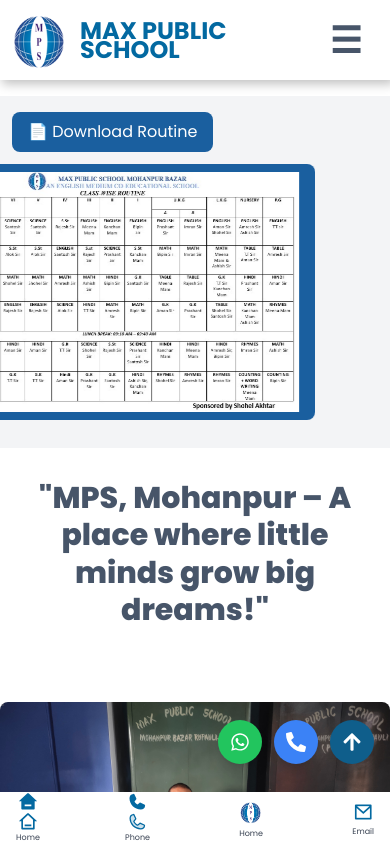
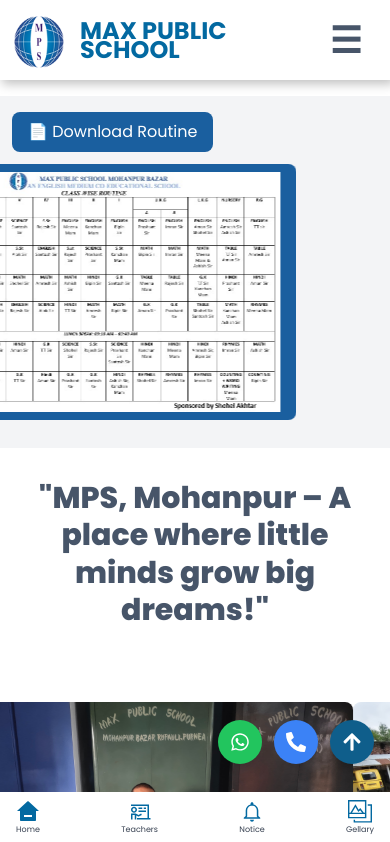
Before and after one commit to prashantkumarpro/MPS, a React (Vite) app: page / in a window 390 px wide. Shown: the top 842 px of the page. Built offline with nearby package versions, Linux system fonts and the light colour scheme.

Commit message:
some code added

```diff
--- a/src/App.css
+++ b/src/App.css
@@ -0,0 +1,3 @@
+body{
+    scroll-behavior: smooth;
+}
--- a/src/App.jsx
+++ b/src/App.jsx
@@ -6,17 +6,19 @@ import Gallery from './components/Gallery'
 import MobileBottomHeader from './components/MobileBottomHeder'
 import Footer from './pages/Footer'
 import MarqueeDownload from './components/MarqueeDownload '
+import ContactSection from './components/ContactSection'
 function App () {
   return (
-    <>
+    <div className='scroll-smooth'>
       <Header />
       <MarqueeDownload />
       <Home />
       <Welcome />
       <Gallery />
+      <ContactSection />
       <Footer />
       <MobileBottomHeader />
-    </>
+    </div>
   )
 }
 
--- a/src/components/Gallery.jsx
+++ b/src/components/Gallery.jsx
@@ -70,7 +70,9 @@ const Gallery = () => {
   }
 
   return (
-    <section className='py-8 px-3 sm:px-4'>
+    <section
+    id='gallery'
+    className='py-8 px-3 sm:px-4'>
       <h2 className='text-3xl px-2 sm:text-center font-bold text-left text-gray-800 mb-12'>
         Gallery
       </h2>
--- a/src/components/MarqueeDownload .jsx
+++ b/src/components/MarqueeDownload .jsx
@@ -11,7 +11,7 @@ const MarqueeDownload = () => {
   }
 
   return (
-    <div
+    <div id='notice'
       className='w-full flex flex-col mt-24 md:mt-48 overflow-hidden bg-gray-100 py-4'
       onMouseEnter={handlePause}
       onMouseLeave={handleResume}
--- a/src/components/MobileBottomHeder.jsx
+++ b/src/components/MobileBottomHeder.jsx
@@ -1,39 +1,73 @@
 import logo from '../assets/logo.png'
 import { RiHome3Fill, RiHome3Line } from 'react-icons/ri'
 import { PiPhoneDuotone, PiPhoneFill } from 'react-icons/pi'
+import { IoMdNotificationsOutline } from 'react-icons/io'
+import { IoNotifications } from 'react-icons/io5'
+import { GiTeacher } from 'react-icons/gi'
+import { LiaChalkboardTeacherSolid } from 'react-icons/lia'
+import { TfiGallery } from 'react-icons/tfi'
+import { GrGallery } from 'react-icons/gr'
+import { useState } from 'react'
+
 const MobileBottomHeader = () => {
+  const [activeTab, setActiveTab] = useState('home')
   return (
     <>
-      <div className='w-full flex md:hidden items-center justify-between px-4  fixed bottom-0 left-0 z-50 shadow-lg bg-white '>
-        <a href='#' className='flex items-center flex-col gap-0'>
-          <div className='text-xl text-[#0369A1]'>
-            <RiHome3Fill />
-            <RiHome3Line />
+      <div className='w-full flex md:hidden items-center justify-between px-4 py-2 fixed bottom-0 left-0 z-50 shadow-lg bg-white'>
+        {/* Home */}
+        <a
+          href='#home'
+          onClick={() => setActiveTab('home')}
+          className='flex items-center flex-col gap-0'
+        >
+          <div className='text-2xl text-[#0369A1]'>
+            {activeTab === 'home' ? <RiHome3Fill /> : <RiHome3Line />}
           </div>
           <p className='text-[8px] text-gray-700'>Home</p>
         </a>
+
+        {/* Teachers */}
         <a
-          href='tel:+916283552938'
+          href='#contact'
+          onClick={() => setActiveTab('teachers')}
           className='flex items-center flex-col gap-0'
         >
-          <div className='text-xl text-[#0369A1]'>
-            <PiPhoneFill />
-            <PiPhoneDuotone />
+          <div className='text-2xl text-[#0369A1]'>
+            {activeTab === 'teachers' ? (
+              <GiTeacher />
+            ) : (
+              <LiaChalkboardTeacherSolid />
+            )}
           </div>
-          <p className='text-[8px] text-gray-700'>Phone</p>
+          <p className='text-[8px] text-gray-700'>Teachers</p>
         </a>
-        <div className='flex items-center flex-col'>
-          <img src={`${logo}`} className='size-8' alt='MPS logo' />
-          <p className='text-[8px] text-gray-700'>Home</p>
-        </div>
+
+        {/* Notice */}
         <a
-          href='mailto:schoolmaxpublic@email.com?subject=Hello&body=I want to contact you'
+          href='#notice'
+          onClick={() => setActiveTab('notice')}
+          className='flex items-center flex-col'
+        >
+          <div className='text-2xl text-[#0369A1]'>
+            {activeTab === 'notice' ? (
+              <IoNotifications />
+            ) : (
+              <IoMdNotificationsOutline />
+            )}
+          </div>
+          <p className='text-[8px] text-gray-700'>Notice</p>
+        </a>
+
+        {/* Gellary */}
+        <a
+          href='#gallery'
+          onClick={() => setActiveTab('gallery')}
           className='flex items-center flex-col gap-0'
         >
-          <div className='text-xl text-[#0369A1]'>
-            <i className='ri-mail-line'></i>
+          <div className='text-2xl text-[#0369A1]'>
+            {activeTab === 'gallery' ? <GrGallery /> : <TfiGallery />}
           </div>
-          <p className='text-[8px] text-gray-700'>Email</p>
+          <p className='text-[8px] text-gray-700'>Gellary</p>
         </a>
       </div>
     </>
--- a/src/components/Nav.jsx
+++ b/src/components/Nav.jsx
@@ -27,37 +27,37 @@ const Nav = () => {
           }`}
         >
           <li>
-            <a href='#' className='hover:text-gray-300'>
+            <a href='#home' className='hover:text-gray-300'>
               Home
             </a>
           </li>
           <li>
-            <a href='#' className='hover:text-gray-300'>
+            <a href='#about' className='hover:text-gray-300'>
               The School
             </a>
           </li>
           <li>
-            <a href='#' className='hover:text-gray-300'>
+            <a href='#contact' className='hover:text-gray-300'>
               Admission
             </a>
           </li>
           <li>
-            <a href='#' className='hover:text-gray-300'>
+            <a href='#result' className='hover:text-gray-300'>
               Result
             </a>
           </li>
           <li>
-            <a href='#' className='hover:text-gray-300'>
+            <a href='#notice' className='hover:text-gray-300'>
               Notice
             </a>
           </li>
           <li>
-            <a href='#' className='hover:text-gray-300'>
+            <a href='#members' className='hover:text-gray-300'>
               Members
             </a>
           </li>
           <li>
-            <a href='#' className='hover:text-gray-300'>
+            <a href='#contact' className='hover:text-gray-300'>
               Contact
             </a>
           </li>
--- a/src/components/Welcome.jsx
+++ b/src/components/Welcome.jsx
@@ -2,7 +2,7 @@ import React from 'react'
 
 const Welcome = () => {
   return (
-    <div className='w-full pb-8 px-4 md:p-8'>
+    <div id='about' className='w-full pb-8 px-4 md:p-8'>
       <div className='bg-white m-auto shadow-lg rounded-md px-2 md:px-8 py-10 w-full max-w-7xl'>
         <h1 className='text-[25px] md:text-4xl font-bold text-sky-700 mb-4'>
           Welcome to Our School
--- a/src/pages/Footer.jsx
+++ b/src/pages/Footer.jsx
@@ -70,7 +70,7 @@ const Footer = () => {
           <div className='mt-4 space-y-3'>
             <p className='flex items-center space-x-3'>
               <FaPhoneAlt className='text-[#0369A1]' />
-              <span>+91-xxxxxxxxxx</span>
+              <span>+91-6206293108</span>
             </p>
             <p className='flex items-center space-x-3'>
               <FaEnvelope className='text-[#0369A1]' />
--- a/src/pages/Home.jsx
+++ b/src/pages/Home.jsx
@@ -18,7 +18,7 @@ const Home = () => {
 
   return (
     <>
-      <div className='m-auto  px-4 py-8 md:text-center text-3xl sm:text-4xl md:text-5xl lg:text-6xl xl:text-7xl text-slate-600 font-extrabold leading-tight md:px-4'>
+      <div id='home' className='m-auto  px-4 py-8 md:text-center text-3xl sm:text-4xl md:text-5xl lg:text-6xl xl:text-7xl text-slate-600 font-extrabold leading-tight md:px-4'>
         <h3 className='text-center md:text-left'>
           "MPS, Mohanpur – A place where little minds grow big dreams!"
         </h3>
```
Also changed, not shown: src/components/Contact.jsx (deleted), src/components/Footer.jsx (deleted).
